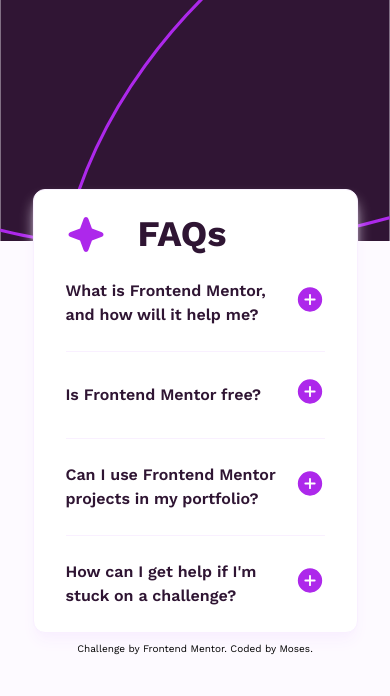
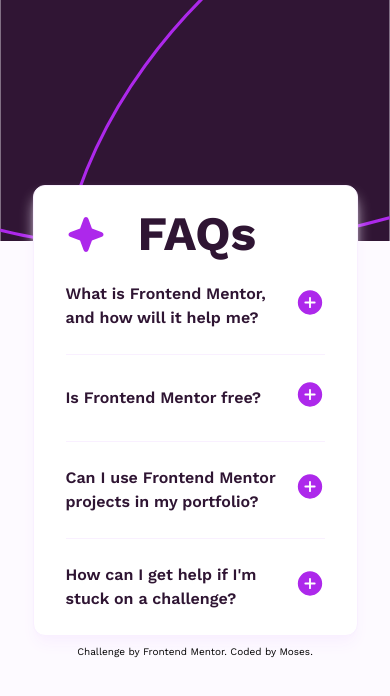
Before and after one commit to mbtenkorang/faq-accordion-main, a Vue app: page / in a window 390 px wide. Shown: the top 696 px of the page. Built offline with nearby package versions, Linux system fonts and the light colour scheme.

Commit message:
Add comments to html,Adjust formatting, remove unused <style>

```diff
--- a/src/App.vue
+++ b/src/App.vue
@@ -7,16 +7,19 @@
             d="M37.5 20.5a2.467 2.467 0 0 1-1.64 2.344l-9.913 3.604-3.603 9.911a2.5 2.5 0 0 1-4.688 0l-3.604-9.922-9.911-3.593a2.5 2.5 0 0 1 0-4.688l9.921-3.604 3.594-9.911a2.5 2.5 0 0 1 4.688 0l3.604 9.921 9.911 3.594A2.467 2.467 0 0 1 37.5 20.5Z" />
         </svg>
       </div>
-      <h1 class="text-dark-purple text-4xl lg:text-6xl font-bold">
+      <h1 class="text-dark-purple text-5xl lg:text-6xl font-bold">
         {{ articleTitle }}
       </h1>
     </div>
     <div>
       <section v-for="(faq,index) in faqData" class="py-6 border-b border-light-pink last:border-none last:pb-0">
+        <!-- Question and SVG Icon -->
         <div @click="toggleAccordion(index)" class="flex items-center justify-between">
           <h2
             class="text-base md:text-lg text-pretty font-semibold text-dark-purple hover:text-hover-color hover:cursor-pointer focus:text-gray-purple w-10/12">
-            {{ faq.faqQuestion }}</h2>
+            {{ faq.faqQuestion }}
+          </h2>
+          <!-- SVG Icons -->
           <div>
             <button v-if="activeIndex === index" type="button" name="show answer" aria-pressed="false"><svg
                 xmlns="http://www.w3.org/2000/svg" width="30" height="31" fill="none" viewBox="0 0 30 31">
@@ -31,9 +34,11 @@
             </button>
           </div>
         </div>
+        <!-- Answer to Question -->
         <p v-if="activeIndex === index" class="text-gray-purple text-sm lg:text-base text-pretty mt-5">{{
           faq.faqResponse
-          }}</p>
+          }}
+        </p>
       </section>
     </div>
 
@@ -77,9 +82,3 @@
   }
 }
 </script>
-
-<!-- <style>
-body {
-  background-image: url("/assets/images/background-pattern-mobile.svg");
-}
-</style> -->
```
